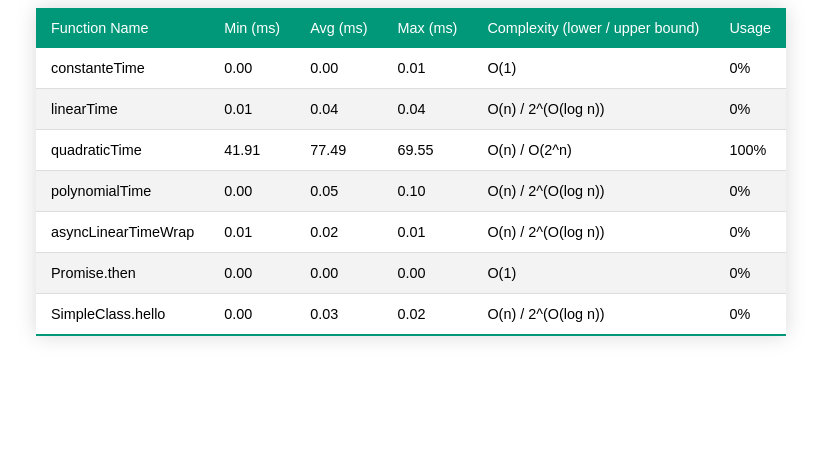
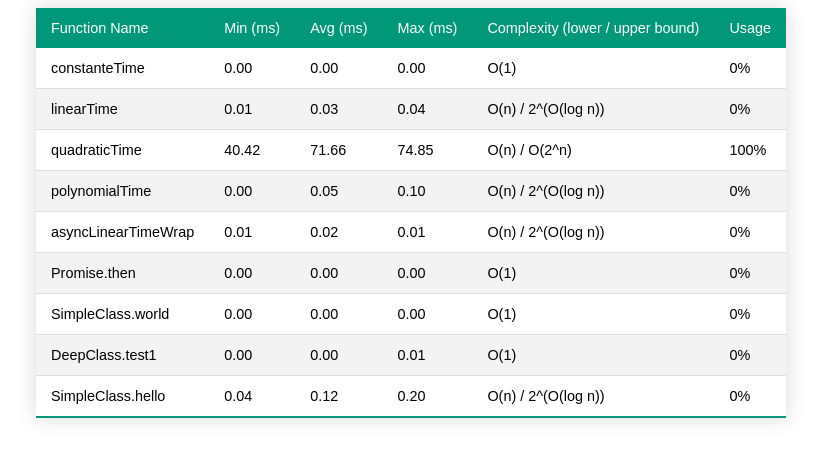
Before and after one commit to fsvieira/perfmetrics, a plain HTML site: page docs/index.html in a window 1280 px wide. Shown: the whole page, without its empty margins (229-1050 px from the left). Drawn offline with Linux system fonts and the light colour scheme.

Commit message:
update stats html example

```diff
--- a/docs/index.html
+++ b/docs/index.html
@@ -53,21 +53,21 @@
         <tbody><tr><td>constanteTime</td>
 <td>0.00</td>
 <td>0.00</td>
-<td>0.01</td>
+<td>0.00</td>
 <td>O(1)</td>
 <td>0%</td>
 </tr>
 <tr><td>linearTime</td>
 <td>0.01</td>
-<td>0.04</td>
+<td>0.03</td>
 <td>0.04</td>
 <td>O(n) / 2^(O(log n))</td>
 <td>0%</td>
 </tr>
 <tr><td>quadraticTime</td>
-<td>41.91</td>
-<td>77.49</td>
-<td>69.55</td>
+<td>40.42</td>
+<td>71.66</td>
+<td>74.85</td>
 <td>O(n) / O(2^n)</td>
 <td>100%</td>
 </tr>
@@ -92,10 +92,24 @@
 <td>O(1)</td>
 <td>0%</td>
 </tr>
+<tr><td>SimpleClass.world</td>
+<td>0.00</td>
+<td>0.00</td>
+<td>0.00</td>
+<td>O(1)</td>
+<td>0%</td>
+</tr>
+<tr><td>DeepClass.test1</td>
+<td>0.00</td>
+<td>0.00</td>
+<td>0.01</td>
+<td>O(1)</td>
+<td>0%</td>
+</tr>
 <tr><td>SimpleClass.hello</td>
-<td>0.00</td>
-<td>0.03</td>
-<td>0.02</td>
+<td>0.04</td>
+<td>0.12</td>
+<td>0.20</td>
 <td>O(n) / 2^(O(log n))</td>
 <td>0%</td>
 </tr>
--- a/lib/package.json
+++ b/lib/package.json
@@ -1,6 +1,6 @@
 {
   "name": "@perfmetrics/lib",
-  "version": "1.0.1",
+  "version": "1.0.2",
   "description": "",
   "main": "build/perfmetrics.js",
   "scripts": {
```
